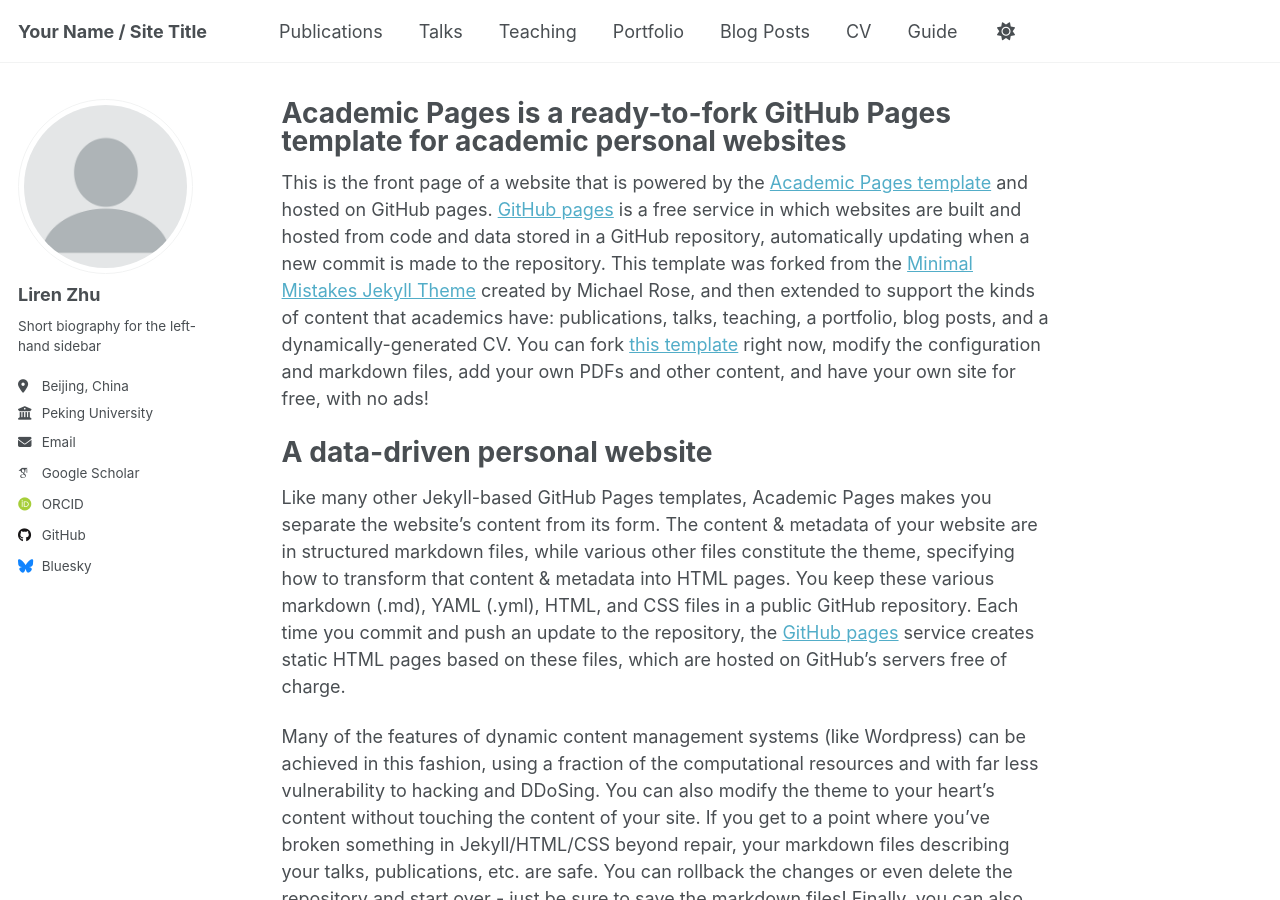
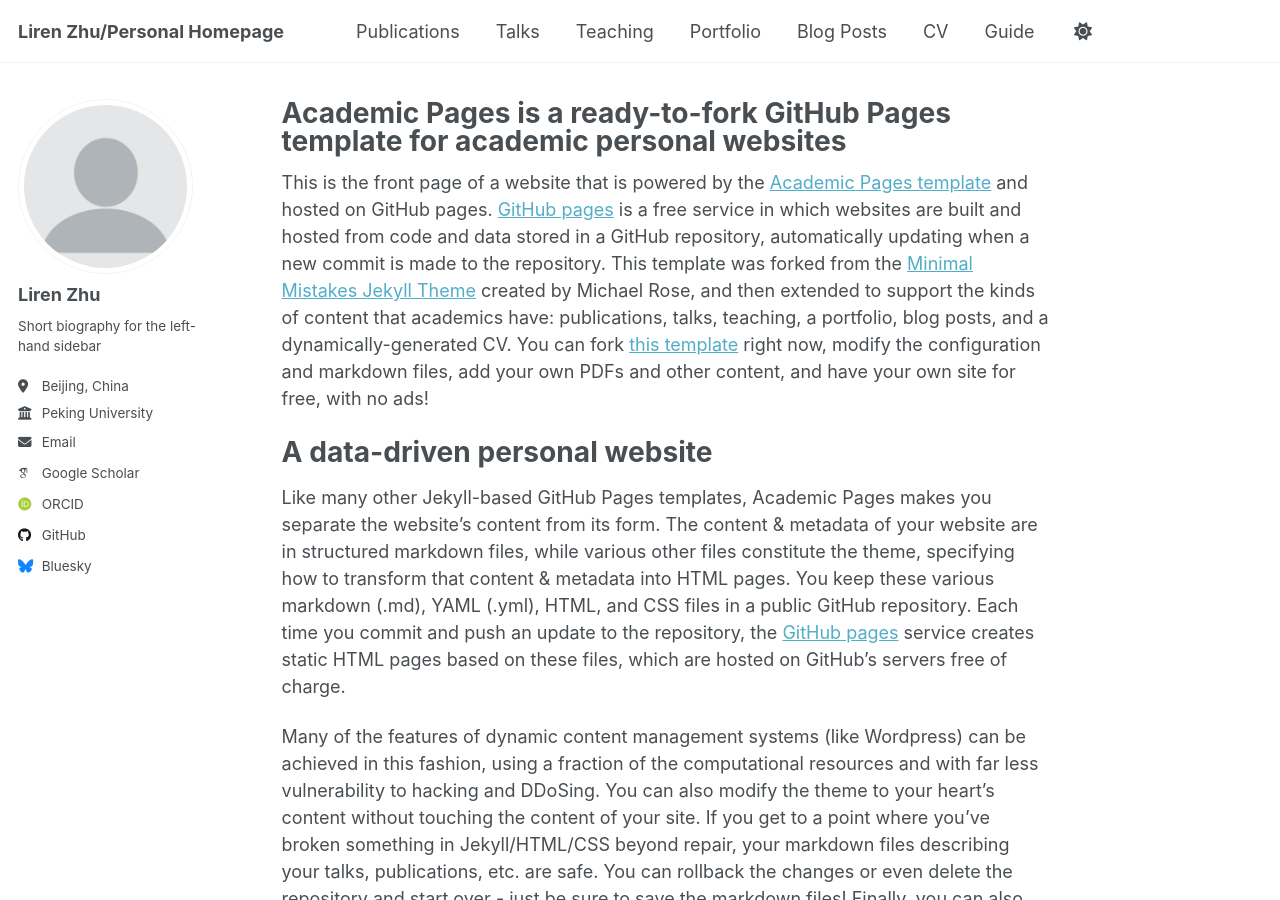
Before and after one commit to PKU-ZLR/PKU-ZLR.github.io, a Jekyll site: the page built from _pages/about.md, in a window 1280 px wide and 900 px high. Built offline with Jekyll 4.4.1, drawn with Linux system fonts in a browser that asks for light colours; some web fonts are replaced.

Commit message:
Update _config.yml

```diff
--- a/_config.yml
+++ b/_config.yml
@@ -9,7 +9,7 @@
 # Basic Site Settings
 locale                   : "en-US"
 site_theme               : "default"
-title                    : "Your Name / Site Title"
+title                    : "Liren Zhu/Personal Homepage"
 title_separator          : "-"
 name                     : &name "Your Name"
 description              : &description "personal description"
```
